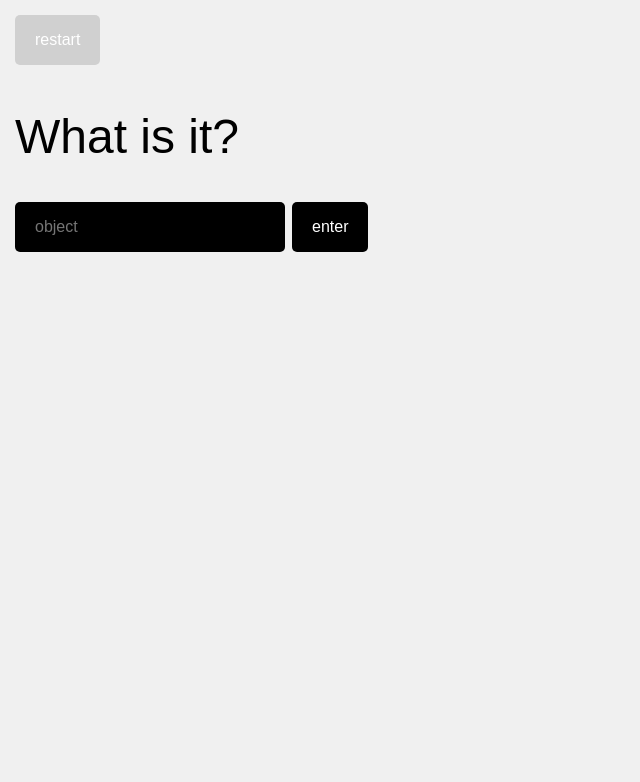
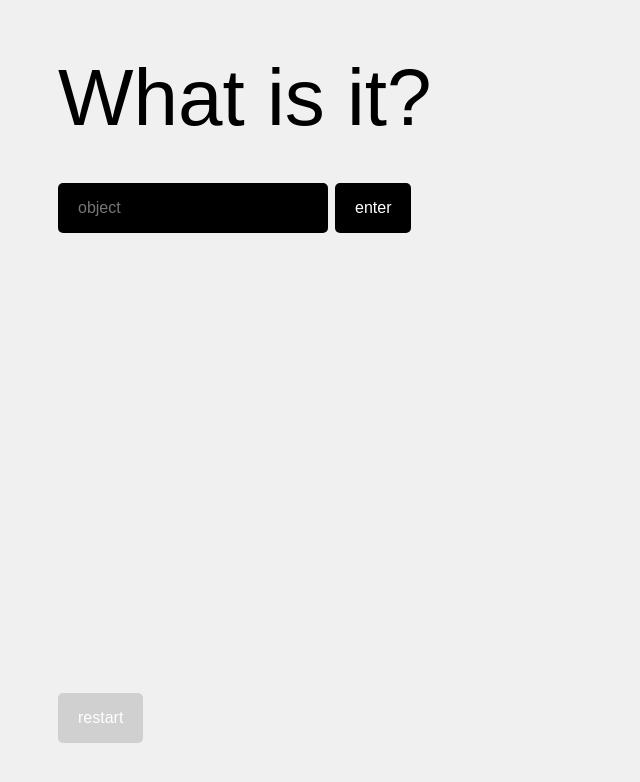
Before and after one commit to dvorit-ai/edens-tool, a plain HTML site: page html/eden-mode.html in a window 1280 px wide. Shown: the whole page, without its empty margins (0-640 px from the left). Drawn offline with Linux system fonts and the light colour scheme.

Commit message:
added mobile vs desktop state

```diff
--- a/styles.css
+++ b/styles.css
@@ -4,10 +4,8 @@
   }
 
 body {
-    width:calc(100vw - 30px);
     height:100vh;
-    margin:0;
-    padding:15px;
+    padding:20px;
     background-color: #f0f0f0;
 }
 
@@ -16,6 +14,12 @@ h1 {
     font-weight: 200;
     font-size: 3em;
     line-height: 1.05em;
+    padding:30px 0;
+    margin:0;
+}
+
+nav{
+    width:fit-content;
 }
 
 button {
@@ -93,20 +97,19 @@ th {
     background:black;
     color:white;
     font-weight:normal;
-    width: fit-content;
+    /* width: fit-content; */
     height:30px;
-    min-width:40vw;
+    /* min-width:40vw; */
 }
 
 #resultsTable th:nth-child(3) {
     background-color: transparent;
     border: none;
-    min-width:0;
 }
 
 #resultsTable td:nth-child(3) {
     border: none;
-    width:fit-content;
+    /* width:fit-content; */
 }
 
 .empty-cell,
@@ -126,7 +129,6 @@ th {
     height:30px;
 }
 
-
 #yesTotal {
     background-color: rgb(132, 159, 232);
 }
@@ -134,3 +136,38 @@ th {
 #noTotal {
     background-color: rgb(247, 148, 73);
 }
+
+@media (min-width: 30em) and (orientation: landscape) {
+    body{
+        padding:50px!important;
+        overflow:hidden;
+    }
+
+    nav {
+        position:fixed;
+        bottom:50px;
+    }
+
+    section {
+        width:65vw;
+        display:inline-block;
+    }
+
+    #resultsSection {
+        display:inline-block;
+        position:absolute;
+        top:0;
+        right:0;
+        width:fit-content;
+        padding-right:50px;
+        max-width:30vw;
+    }
+
+    h1{
+        font-size:5em;
+        line-height:1em;
+        padding-top:0px;
+        margin:0;
+    }
+
+}
```
